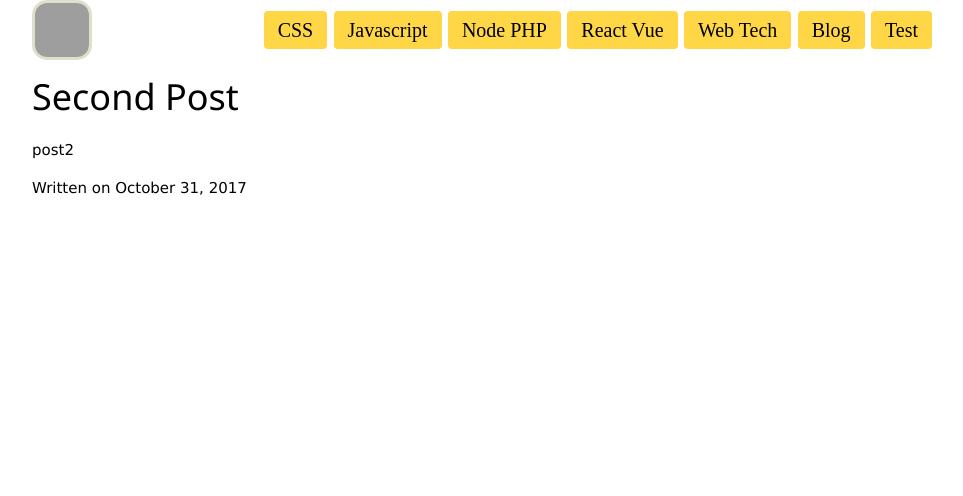
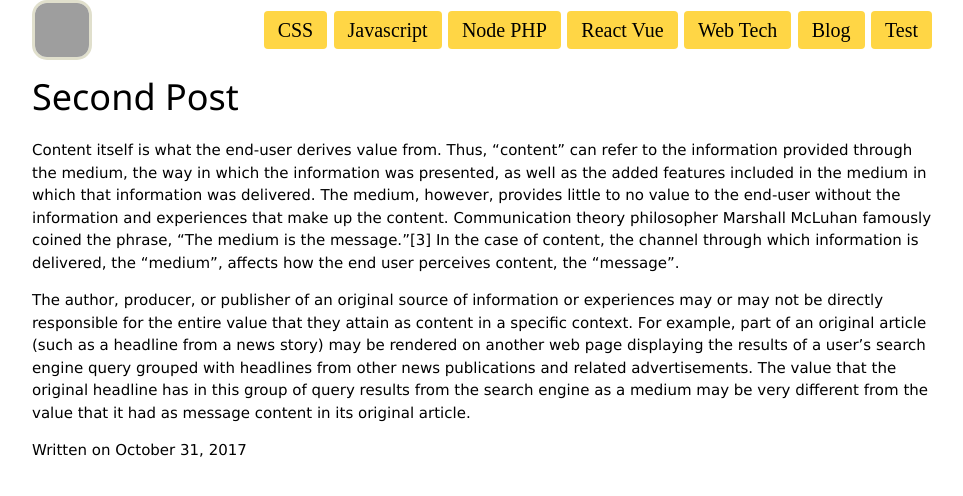
Before and after one commit to rfd3344a/rfd3344.github.io, a Jekyll site: the page built from _posts/2017-10-31-dsdas.md, in a window 1280 px wide. Shown: the top 496 px of the page, without its empty margins (158-1121 px from the left). Built offline with Jekyll 4.4.1, drawn with Linux system fonts in a browser that asks for light colours; some web fonts are replaced; grey boxes are pictures that could not be loaded.

Commit message:
Update 2017-10-31-dsdas.md

```diff
--- a/_posts/2017-10-31-dsdas.md
+++ b/_posts/2017-10-31-dsdas.md
@@ -4,4 +4,6 @@ title: Second Post
 image: https://i.pinimg.com/736x/7d/4b/94/7d4b94663003d2599ebafad05e17020d--arte-graffiti-street-art-graffiti.jpg
 ---
 
-post2
+Content itself is what the end-user derives value from. Thus, "content" can refer to the information provided through the medium, the way in which the information was presented, as well as the added features included in the medium in which that information was delivered. The medium, however, provides little to no value to the end-user without the information and experiences that make up the content. Communication theory philosopher Marshall McLuhan famously coined the phrase, "The medium is the message."[3] In the case of content, the channel through which information is delivered, the "medium", affects how the end user perceives content, the "message".
+
+The author, producer, or publisher of an original source of information or experiences may or may not be directly responsible for the entire value that they attain as content in a specific context. For example, part of an original article (such as a headline from a news story) may be rendered on another web page displaying the results of a user's search engine query grouped with headlines from other news publications and related advertisements. The value that the original headline has in this group of query results from the search engine as a medium may be very different from the value that it had as message content in its original article.
```
